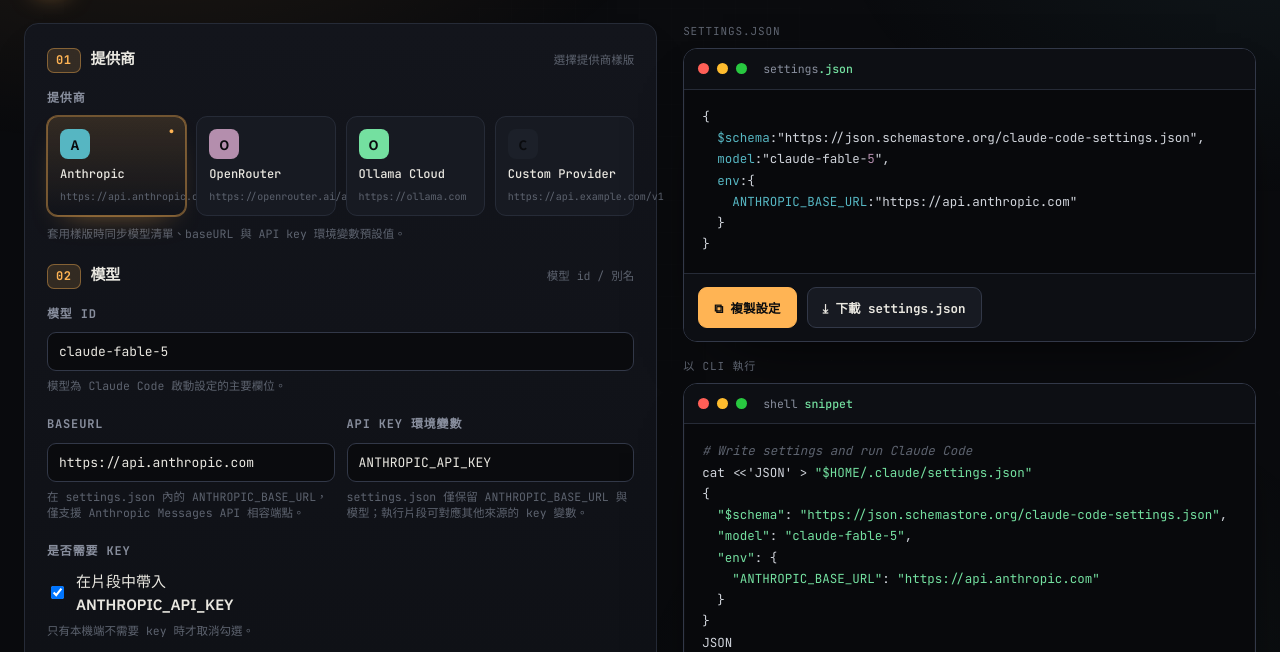
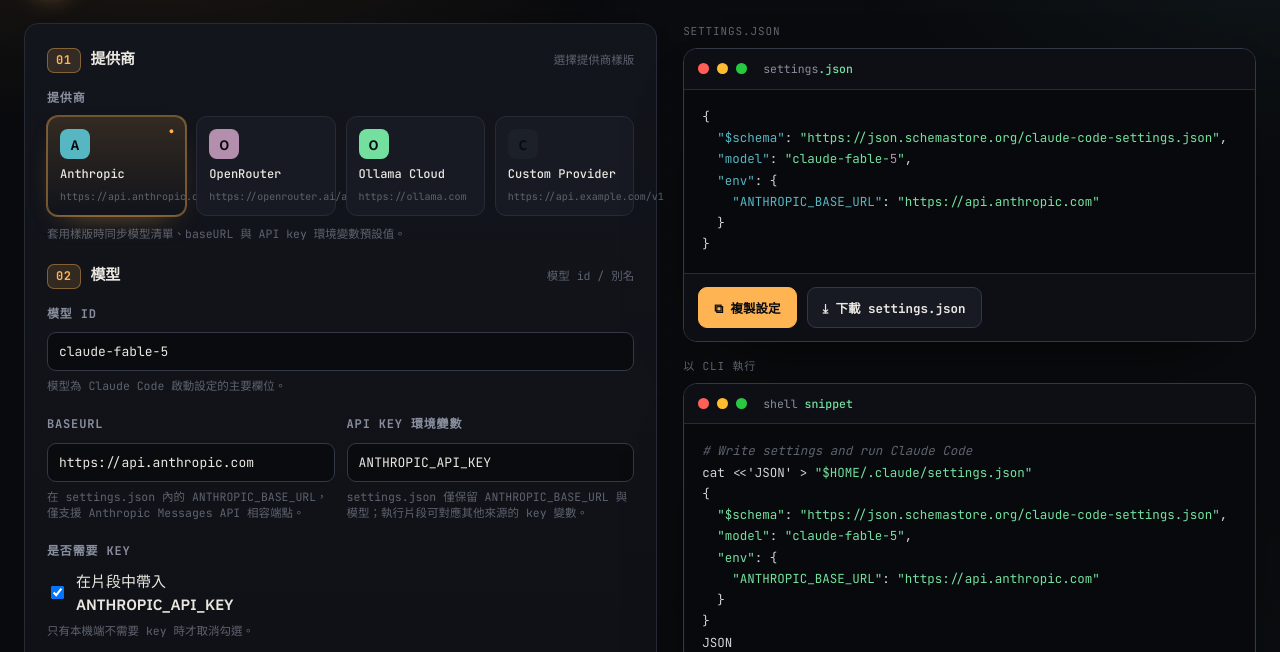
Before and after one commit to doggy8088/byok-forge, a plain HTML site: page claude-code.html in a window 1280 px wide. Shown: the part 87-739 px from the top of the page. Drawn offline with Linux system fonts and the light colour scheme; a web font is replaced by a local one.

Commit message:
fix(claude-code): 修正 settings.json 預覽中 JSON key 引號遺失的顯示問題
問題：hlJSON 語法高亮函數的 regex 替換時把 JSON key 的雙引號吃掉了
例如顯示為 $schema: 而非 "$schema":
實際複製/下載的 JSON 內容不受影響（來自 dataset.raw），僅畫面預覽有誤

修正：在 replacement pattern 中保留 key 的雙引號與冒號後的空格

```diff
--- a/claude-code.html
+++ b/claude-code.html
@@ -825,7 +825,7 @@
   function hlJSON(code) {
     return code.split("\n").map((line) => {
       let h = esc(line);
-      h = h.replace(/"([^"]+)":\s/g, '<span class="c-key">$1</span>:');
+      h = h.replace(/"([^"]+)":\s/g, '<span class="c-key">"$1"</span>: ');
       h = h.replace(/: ("[^"]*")/g, ': <span class="c-str">$1</span>');
       h = h.replace(/\b(true|false|null|\d+)\b/g, '<span class="c-val">$1</span>');
       return h;
```
